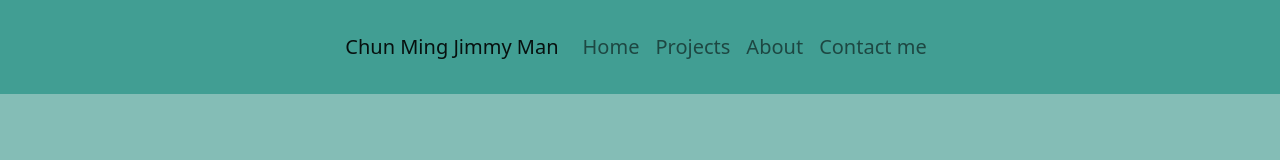
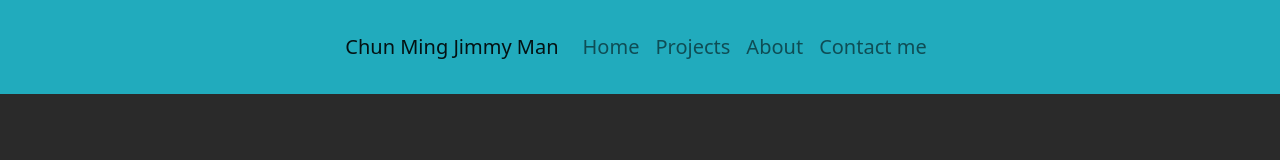
Before and after one commit to jimmym620/portfolio_NextJS, a Next.js app in the folder portfolio_nextjs/: page / in a window 1280 px wide. Shown: the top 160 px of the page. Built offline with nearby package versions, Linux system fonts and the light colour scheme.

Commit message:
darkened color scheme

```diff
--- a/portfolio_nextjs/pages/projects.js
+++ b/portfolio_nextjs/pages/projects.js
@@ -12,7 +12,10 @@ const Projects = () => {
                         project;
                     return (
                         <Accordion key={id}>
-                            <Accordion.Item eventKey={id} className="project">
+                            <Accordion.Item
+                                eventKey={id}
+                                className="project bigner"
+                            >
                                 <Accordion.Header>
                                     <a
                                         href={link}
--- a/portfolio_nextjs/styles/globals.scss
+++ b/portfolio_nextjs/styles/globals.scss
@@ -1,5 +1,7 @@
-$color-main: rgb(132, 189, 182);
-$color-secondary: rgb(65, 158, 147);
+// $color-main: rgb(132, 189, 182);
+// $color-secondary: rgb(65, 158, 147);
+$color-main: rgb(42, 42, 42);
+$color-secondary: rgb(33, 171, 189);
 
 html,
 body {
@@ -8,12 +10,12 @@ body {
     height: 100vh;
     margin: 0;
     overflow-x: hidden;
+    color: white;
     font-family: -apple-system, BlinkMacSystemFont, Segoe UI, Roboto, Oxygen,
         Ubuntu, Cantarell, Fira Sans, Droid Sans, Helvetica Neue, sans-serif;
 }
 
 a {
-    color: inherit;
     text-decoration: none;
 }
 
@@ -44,8 +46,8 @@ a {
 
 .content-container {
     // width: 100vw;
+    background-color: $color-main;
     text-align: center;
-    background-color: $color-main;
     .content {
         display: flex;
         flex-direction: column;
@@ -55,7 +57,7 @@ a {
 
 .content {
     background-color: $color-main;
-    // background: rgb(122, 196, 134);
+    color: $color-secondary;
     // background: radial-gradient(circle, rgba(122, 196, 134, 1) 28%, rgba(0, 158, 146, 1) 47%);
 
     margin: 0 auto;
@@ -82,6 +84,7 @@ a {
 .accordion-item {
     padding: 1rem 8vw;
     margin: 0 auto;
+    background-color: $color-main;
 
     .accordion-header {
         width: 100%;
@@ -111,6 +114,11 @@ a {
     ul {
         font-style: italic;
     }
+}
+
+.accordion-button:not(.collapsed) {
+    color: #0c63e4;
+    background-color: #feb7ee;
 }
 
 .image-container {
```
